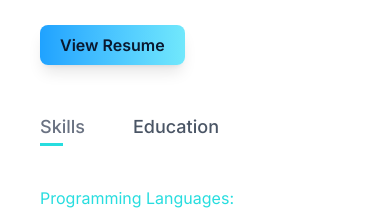
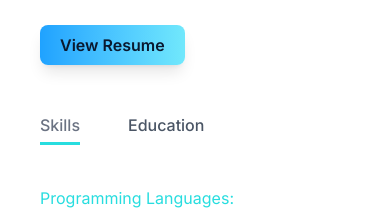
Before and after one commit to Gamson3/My-Portfolio-v2, a React (Vite) app: page / in a window 390 px wide. Shown: the part 1529-1739 px from the top of the page. Built offline with nearby package versions, Linux system fonts and the light colour scheme.

Commit message:
Improve tab styling for mobile

```diff
--- a/src/components/About.jsx
+++ b/src/components/About.jsx
@@ -51,15 +51,15 @@ const About = () => {
           {/* Right Section (Tabs) */}
           <div className="flex flex-col">
             {/* Tab Links */}
-            <div className="flex space-x-8 mb-4 max-h-[25px] ">
+            <div className="flex flex-wrap space-x-2 sm:space-x-8 mb-4 max-h-[25px] ">
               {["skills", "education"].map((tab) => (
                 <p
                   key={tab}
                   onClick={() => setActiveTab(tab)}
-                  className={`relative mr-12 text-lg font-medium cursor-pointer transition-all
+                  className={`relative mr-12 text-base sm:text-lg font-medium cursor-pointer transition-all mb-2 sm:mb-0
             ${activeTab === tab ? "text-gray-500" : "text-gray-600"}
             before:absolute before:left-0 before:bottom-[-8px] before:h-[3px] before:bg-[#27dddf] before:transition-all before:duration-300
-            ${activeTab === tab ? "before:w-1/2" : "before:w-0"}`}
+            ${activeTab === tab ? "before:w-full sm:before:w-1/2" : "before:w-0"}`}
                 >
                   {tab.charAt(0).toUpperCase() + tab.slice(1)}
                 </p>
```
